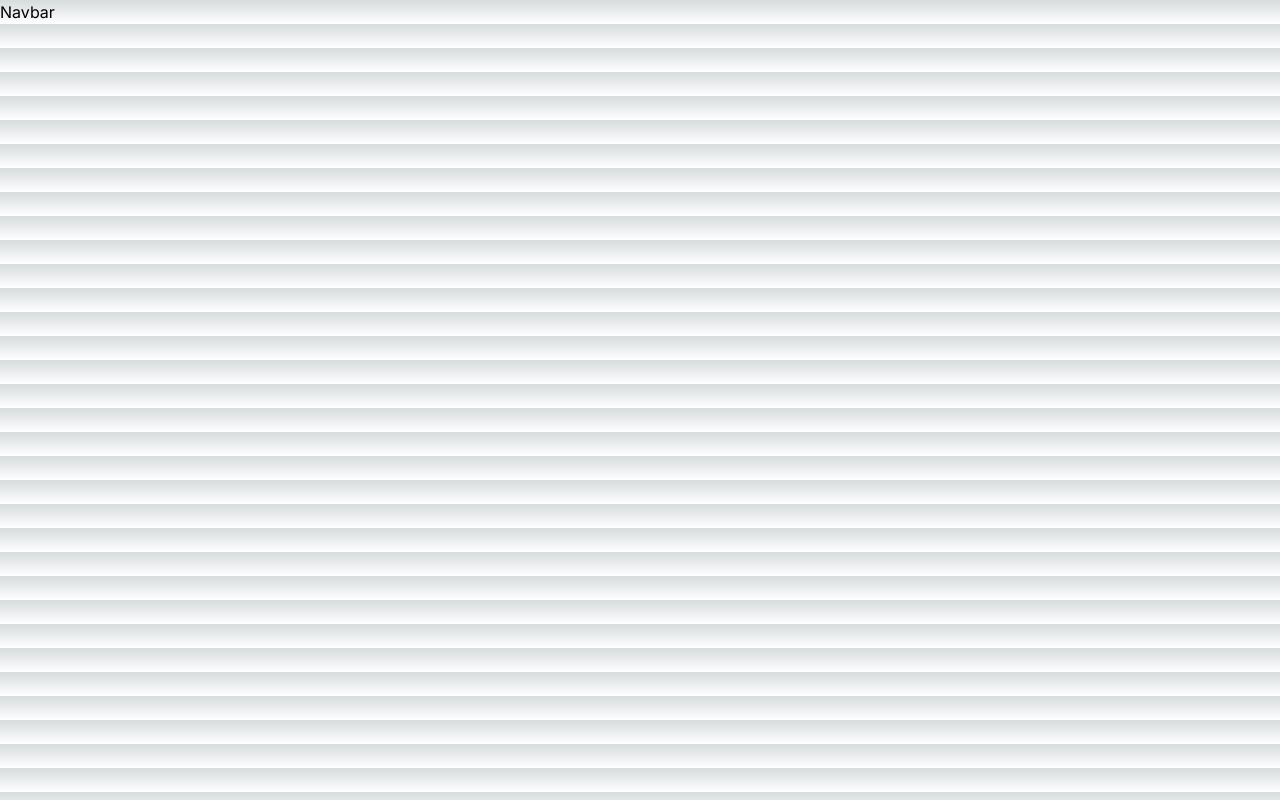
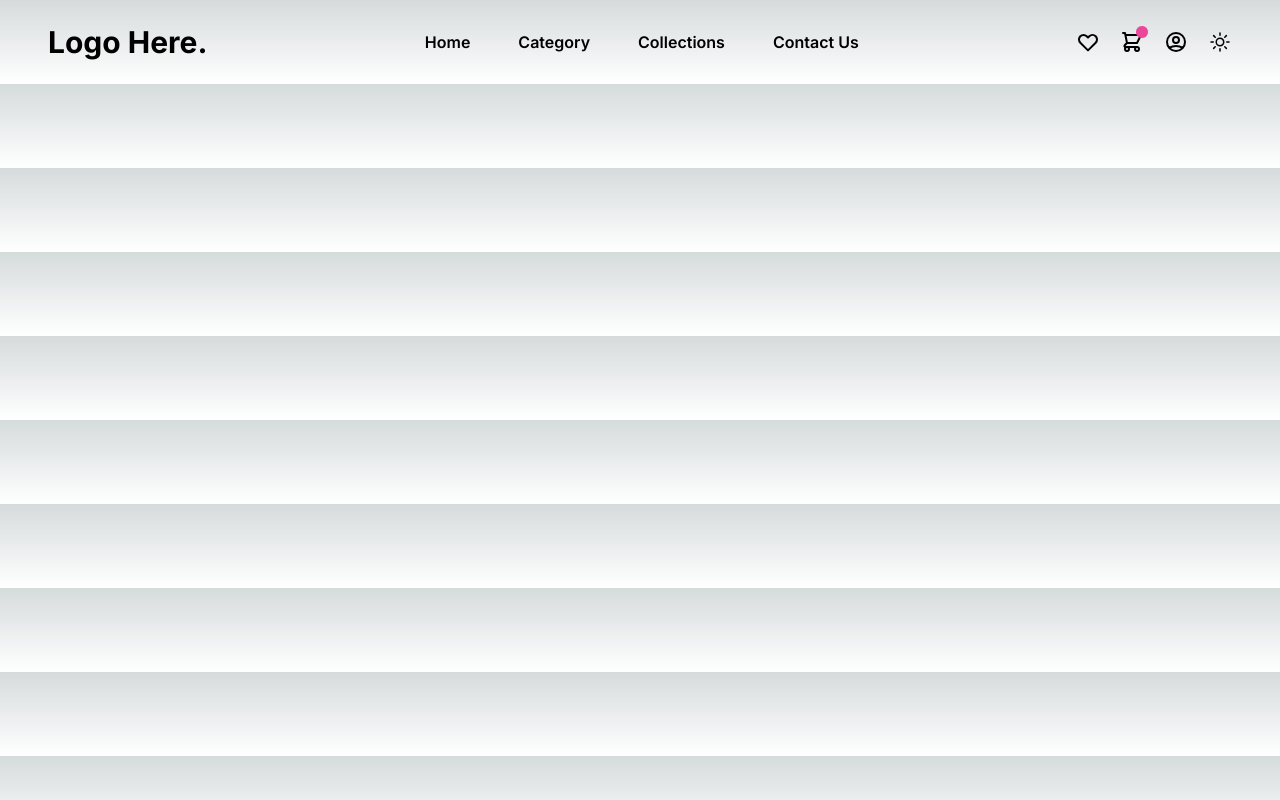
Before and after one commit to AliSinaYOusofi/JAMILI-CARPETS, a Next.js app: page / in a window 1280 px wide. Built offline with nearby package versions, Linux system fonts and the light colour scheme.

Commit message:
added: a new navbar with theme toggle

```diff
--- /dev/null
+++ b/Global/themesStyle.ts
@@ -0,0 +1,8 @@
+// themeStyles.ts
+
+export const getThemeStyles = (theme: boolean) => {
+    return {
+      backgroundColor: theme ? "bg-gray-100" : "bg-gray-900",
+      textColor: theme ? "text-black" : "text-white",
+    };
+  };
--- a/components/Navbar.tsx
+++ b/components/Navbar.tsx
@@ -1,24 +1,196 @@
-"use client"
-import React, { useState } from 'react'
-import { animated } from '@react-spring/web';
-import { useSpring } from '@react-spring/web';
-import Link from 'next/link';
-import Hamburger from 'hamburger-react'
-import { useNextContext } from '@/Context/appContext';
+import { useNextContext } from "@/Context/appContext";
+import { getThemeStyles } from "@/Global/themesStyle";
+import { useSpring, animated } from "@react-spring/web";
+import React, { useState } from "react";
 
-type theme = {
-    display: boolean
-}
-export default function Navbar({display} : theme) {
+const Navbar: React.FC = () => {
 
-    //Make navbar
-    const [navbar, setNavbar] = useState(false);
+    const { theme, setTheme } = useNextContext()
+    const style = getThemeStyles(theme)
 
-    const {theme, setTheme} = useNextContext();
+    const toggleTheme = () => {
+
+        setTheme(prev => !prev);
+    };
 
     return (
-        <div>
-            Navbar
+        <div className="flex flex-wrap ">
+            <section className="relative mx-auto">
+                {/* navbar */}
+                <nav className={`flex ${style.backgroundColor} justify-between  ${style.textColor} w-screen`}>
+                <div className="px-5 xl:px-12 py-6 flex w-full items-center">
+                    <a className="text-3xl font-bold font-heading" href="#">
+                    {/* <img className="h-9" src="logo.png" alt="logo" /> */}
+                    Logo Here.
+                    </a>
+                    {/* Nav Links */}
+                    <ul className="hidden md:flex px-4 mx-auto font-semibold font-heading space-x-12">
+                        <li>
+                            <a className="hover:text-gray-200" href="#">
+                            Home
+                            </a>
+                        </li>
+                        <li>
+                            <a className="hover:text-gray-200" href="#">
+                            Category
+                            </a>
+                        </li>
+                        <li>
+                            <a className="hover:text-gray-200" href="#">
+                            Collections
+                            </a>
+                        </li>
+                        <li>
+                            <a className="hover:text-gray-200" href="#">
+                            Contact Us
+                            </a>
+                        </li>
+                    </ul>
+                    {/* Header Icons */}
+                    <div className="hidden xl:flex items-center space-x-5">
+                        <a className="hover:text-gray-200" href="#">
+                            <svg
+                            xmlns="http://www.w3.org/2000/svg"
+                            className="h-6 w-6"
+                            fill="none"
+                            viewBox="0 0 24 24"
+                            stroke="currentColor"
+                            >
+                            <path
+                                strokeLinecap="round"
+                                strokeLinejoin="round"
+                                strokeWidth={2}
+                                d="M4.318 6.318a4.5 4.5 0 000 6.364L12 20.364l7.682-7.682a4.5 4.5 0 00-6.364-6.364L12 7.636l-1.318-1.318a4.5 4.5 0 00-6.364 0z"
+                            />
+                            </svg>
+                        </a>
+                        <a className="flex items-center hover:text-gray-200" href="#">
+                            <svg
+                            xmlns="http://www.w3.org/2000/svg"
+                            className="h-6 w-6"
+                            fill="none"
+                            viewBox="0 0 24 24"
+                            stroke="currentColor"
+                            >
+                            <path
+                                strokeLinecap="round"
+                                strokeLinejoin="round"
+                                strokeWidth={2}
+                                d="M3 3h2l.4 2M7 13h10l4-8H5.4M7 13L5.4 5M7 13l-2.293 2.293c-.63.63-.184 1.707.707 1.707H17m0 0a2 2 0 100 4 2 2 0 000-4zm-8 2a2 2 0 11-4 0 2 2 0 014 0z"
+                            />
+                            </svg>
+                            <span className="flex absolute -mt-5 ml-4">
+                            <span className="animate-ping absolute inline-flex h-3 w-3 rounded-full bg-pink-400 opacity-75"></span>
+                            <span className="relative inline-flex rounded-full h-3 w-3 bg-pink-500"></span>
+                            </span>
+                        </a>
+                        {/* Sign In / Register */}
+                        <a className="flex items-center hover:text-gray-200" href="#">
+                            <svg
+                            xmlns="http://www.w3.org/2000/svg"
+                            className="h-6 w-6 hover:text-gray-200"
+                            fill="none"
+                            viewBox="0 0 24 24"
+                            stroke="currentColor"
+                            >
+                            <path
+                                strokeLinecap="round"
+                                strokeLinejoin="round"
+                                strokeWidth={2}
+                                d="M5.121 17.804A13.937 13.937 0 0112 16c2.5 0 4.847.655 6.879 1.804M15 10a3 3 0 11-6 0 3 3 0 016 0zm6 2a9 9 0 11-18 0 9 9 0 0118 0z"
+                            />
+                            </svg>
+                        </a>
+
+                        <div className=" flex mr-6 items-center" onClick={toggleTheme}>
+                            {
+                                theme
+
+                                ?
+                                <button className="">
+                                    <svg xmlns="http://www.w3.org/2000/svg" fill="none" viewBox="0 0 24 24" strokeWidth={1.5} stroke="currentColor" className="size-6">
+                                        <path strokeLinecap="round" strokeLinejoin="round" d="M12 3v2.25m6.364.386-1.591 1.591M21 12h-2.25m-.386 6.364-1.591-1.591M12 18.75V21m-4.773-4.227-1.591 1.591M5.25 12H3m4.227-4.773L5.636 5.636M15.75 12a3.75 3.75 0 1 1-7.5 0 3.75 3.75 0 0 1 7.5 0Z" />
+                                    </svg>
+                                </button>
+                                :
+                                <button className="">
+                                    <svg xmlns="http://www.w3.org/2000/svg" fill="none" viewBox="0 0 24 24" strokeWidth={1.5} stroke="currentColor" className="size-6">
+                                        <path strokeLinecap="round" strokeLinejoin="round" d="M21.752 15.002A9.72 9.72 0 0 1 18 15.75c-5.385 0-9.75-4.365-9.75-9.75 0-1.33.266-2.597.748-3.752A9.753 9.753 0 0 0 3 11.25C3 16.635 7.365 21 12.75 21a9.753 9.753 0 0 0 9.002-5.998Z" />
+                                    </svg>
+                                </button>
+                            }
+                        </div>
+                    </div>
+
+
+                </div>
+                {/* Responsive navbar */}
+                <a className="xl:hidden flex mr-6 items-center" href="#">
+                    <svg
+                    xmlns="http://www.w3.org/2000/svg"
+                    className="h-6 w-6 hover:text-gray-200"
+                    fill="none"
+                    viewBox="0 0 24 24"
+                    stroke="currentColor"
+                    >
+                    <path
+                        strokeLinecap="round"
+                        strokeLinejoin="round"
+                        strokeWidth={2}
+                        d="M3 3h2l.4 2M7 13h10l4-8H5.4M7 13L5.4 5M7 13l-2.293 2.293c-.63.63-.184 1.707.707 1.707H17m0 0a2 2 0 100 4 2 2 0 000-4zm-8 2a2 2 0 11-4 0 2 2 0 014 0z"
+                    />
+                    </svg>
+                    <span className="flex absolute -mt-5 ml-4">
+                    <span className="animate-ping absolute inline-flex h-3 w-3 rounded-full bg-pink-400 opacity-75"></span>
+                    <span className="relative inline-flex rounded-full h-3 w-3 bg-pink-500"></span>
+                    </span>
+                </a>
+
+                <div className="xl:hidden flex mr-6 items-center" onClick={toggleTheme}>
+                    {
+                        theme
+
+                        ?
+                        <button className="">
+                            <svg xmlns="http://www.w3.org/2000/svg" fill="none" viewBox="0 0 24 24" strokeWidth={1.5} stroke="currentColor" className="size-6">
+                                <path strokeLinecap="round" strokeLinejoin="round" d="M12 3v2.25m6.364.386-1.591 1.591M21 12h-2.25m-.386 6.364-1.591-1.591M12 18.75V21m-4.773-4.227-1.591 1.591M5.25 12H3m4.227-4.773L5.636 5.636M15.75 12a3.75 3.75 0 1 1-7.5 0 3.75 3.75 0 0 1 7.5 0Z" />
+                            </svg>
+                        </button>
+                        :
+                        <button className="">
+                            <svg xmlns="http://www.w3.org/2000/svg" fill="none" viewBox="0 0 24 24" strokeWidth={1.5} stroke="currentColor" className="size-6">
+                                <path strokeLinecap="round" strokeLinejoin="round" d="M21.752 15.002A9.72 9.72 0 0 1 18 15.75c-5.385 0-9.75-4.365-9.75-9.75 0-1.33.266-2.597.748-3.752A9.753 9.753 0 0 0 3 11.25C3 16.635 7.365 21 12.75 21a9.753 9.753 0 0 0 9.002-5.998Z" />
+                            </svg>
+                        </button>
+                    }
+                </div>
+                <div>
+                    {
+
+                    }
+                </div>
+
+                <a className="navbar-burger self-center mr-12 xl:hidden" href="#">
+                    <svg
+                    xmlns="http://www.w3.org/2000/svg"
+                    className="h-6 w-6 hover:text-gray-200"
+                    fill="none"
+                    viewBox="0 0 24 24"
+                    stroke="currentColor"
+                    >
+                    <path
+                        strokeLinecap="round"
+                        strokeLinejoin="round"
+                        strokeWidth={2}
+                        d="M4 6h16M4 12h16M4 18h16"
+                    />
+                    </svg>
+                </a>
+                </nav>
+            </section>
         </div>
-    )
-}
+    );
+};
+
+
+export default Navbar;
```
